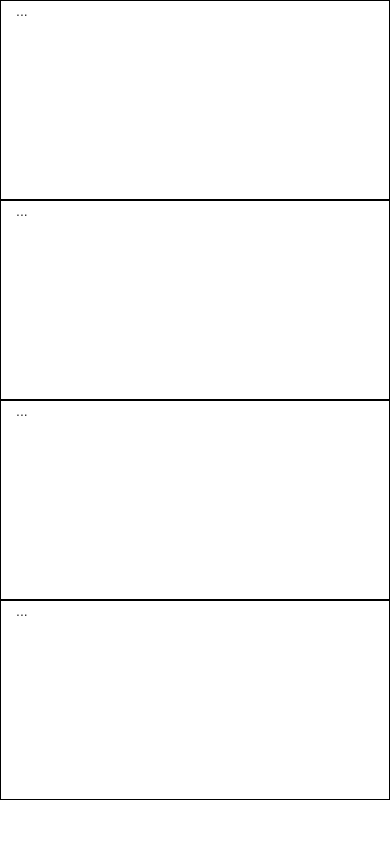
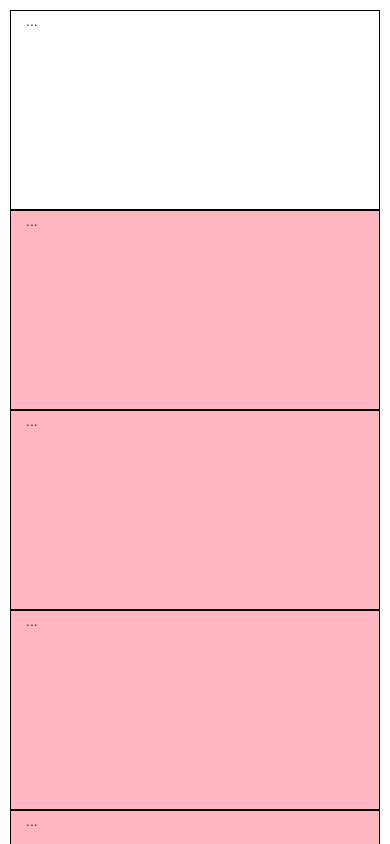
Before and after one commit to marasvedran/bootstrap-exercises, a plain HTML site: page grid-system/grid-system-basics.html in a window 390 px wide. Shown: the top 844 px of the page. Drawn offline with Linux system fonts and the light colour scheme.

Commit message:
exercise 1.1

```diff
--- a/grid-system/cstyle.css
+++ b/grid-system/cstyle.css
@@ -2,3 +2,11 @@ div[class^="col-"] {
     border: 1px solid black;
     height: 200px;
 }
+
+body{
+    padding: 10px;
+}
+
+.col-sm-4, .col-sm-6{
+    background-color: lightpink;
+}
--- a/grid-system/grid-system-basics.html
+++ b/grid-system/grid-system-basics.html
@@ -2,7 +2,7 @@
 <html lang="en">
 <head>
     <meta charset="UTF-8">
-    <link href="css/bootstrap.css" rel="stylesheet">
+    <link href="css/bootstrap.min.css" rel="stylesheet">
     <link href="cstyle.css" rel="stylesheet">
     <meta name="viewport" content="width=device-width, initial-scale=1.0">
     <title>Bootstrap</title>
@@ -13,14 +13,21 @@
 
     <div class="container">
         <div class="row">
-    <div class="col-xs-12">...</div>
+    <div class="col-sm-12">...</div>
 </div>
+
+        <div class="row">
+            <div class="col-sm-4">...</div>
+            <div class="col-sm-4">...</div>
+            <div class="col-sm-4">...</div>
+        </div>
+
     <div class="row">
         <div class="col-sm-6">...</div>
         <div class="col-sm-6">...</div>
     </div>
     <div class="row">
-        <div class="col-xs-12">...</div>
+        <div class="col-sm-12">...</div>
     </div>
 </div>
 </div>
```
